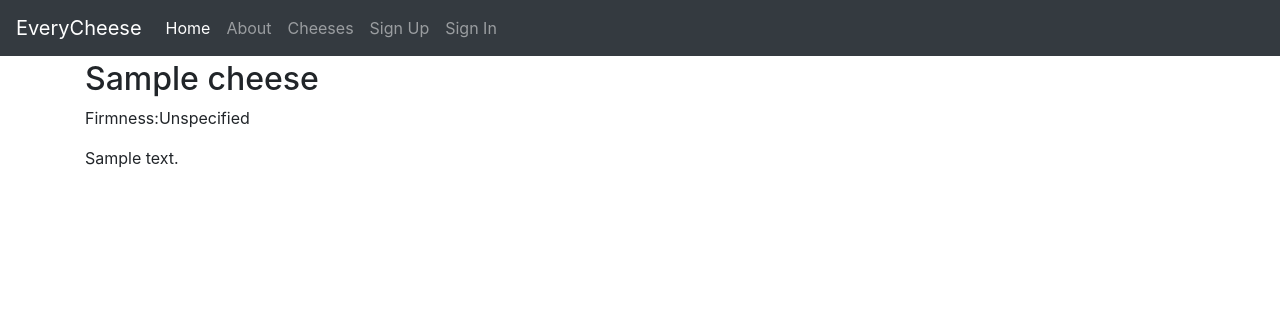
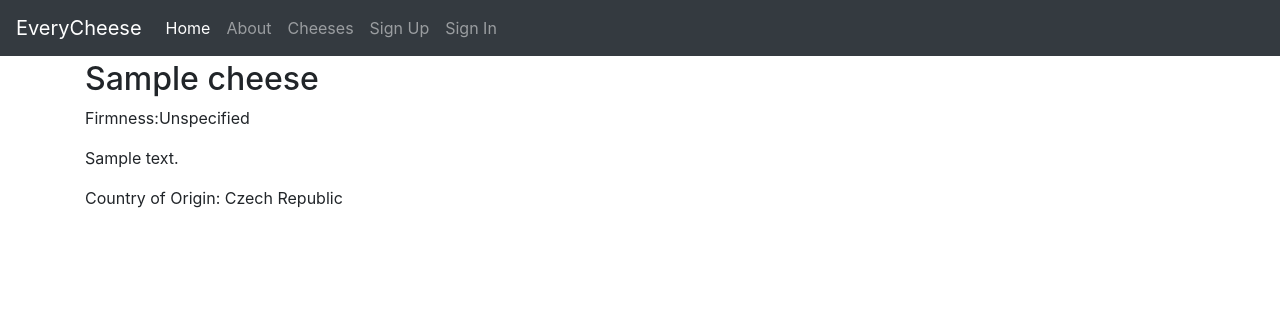
Before and after one commit to SaiSakethGK/everycheese, a Django app: a page that uses everycheese/templates/cheeses/cheese_detail.html in a window 1280 px wide. Shown: the top 316 px of the page. Run offline with Django 3.2, Linux system fonts and the light colour scheme; tables that the repository leaves empty hold one stand-in row (values such as "Sample post"); some libraries are stand-ins or nearby versions.

Commit message:
Implement cheese country of origin

```diff
--- a/config/settings/base.py
+++ b/config/settings/base.py
@@ -81,6 +81,7 @@ THIRD_PARTY_APPS = [
     "allauth",
     "allauth.account",
     "allauth.socialaccount",
+    "django_countries",
 ]
 
 LOCAL_APPS = [
--- a/everycheese/cheeses/models.py
+++ b/everycheese/cheeses/models.py
@@ -1,12 +1,15 @@
 from django.db import models
 from model_utils.models import TimeStampedModel
 from autoslug import AutoSlugField
+from django_countries.fields import CountryField
+
 
 
 class Cheese(TimeStampedModel):
     name = models.CharField("Name of Cheese", max_length=255)
     slug = AutoSlugField("Cheese Address", unique=True, always_update=False, populate_from="name")
     description = models.TextField("Description", blank=True)
+    country_of_origin = CountryField("Country of Origin", blank=True)
 
     class Firmness(models.TextChoices):
         UNSPECIFIED = "unspecified", "Unspecified"
--- a/everycheese/templates/cheeses/cheese_detail.html
+++ b/everycheese/templates/cheeses/cheese_detail.html
@@ -8,4 +8,9 @@
 {% if cheese.description %}
     <p>{{ cheese.description }}</p>
 {% endif %}
+{% if cheese.country_of_origin %}
+    <p>Country of Origin: {{ cheese.country_of_origin.name }}
+        <img src="{{ cheese.country_of_origin.flag }}" />
+    </p>
+ {% endif %}
 {% endblock content %}
--- a/requirements/base.txt
+++ b/requirements/base.txt
@@ -12,3 +12,4 @@ django-model-utils==4.0.0  # https://github.com/jazzband/django-model-utils
 django-allauth==0.42.0  # https://github.com/pennersr/django-allauth
 django-crispy-forms==1.9.2  # https://github.com/django-crispy-forms/django-crispy-forms
 django-autoslug==1.9.8  # https://github.com/justinmayer/django-autoslug/
+django-countries==6.1.2
```
Also changed, not shown: everycheese/cheeses/tests/factories.py (+2 -0 lines), everycheese/cheeses/migrations/0002_cheese_country_of_origin.py (added).
